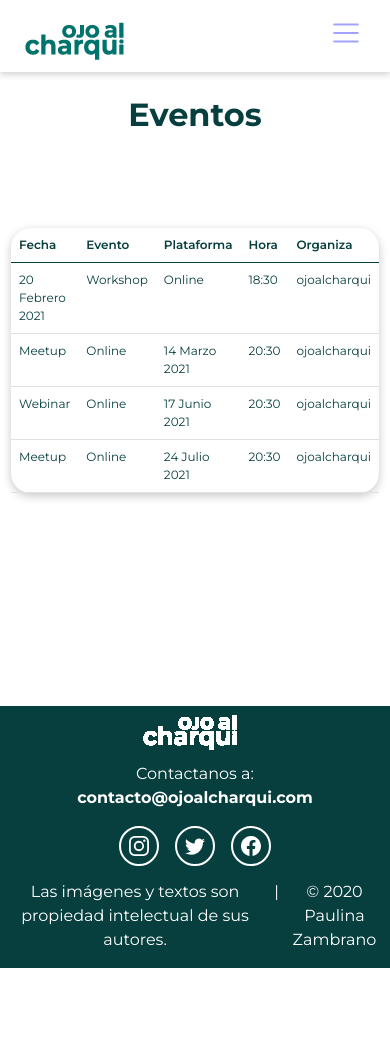
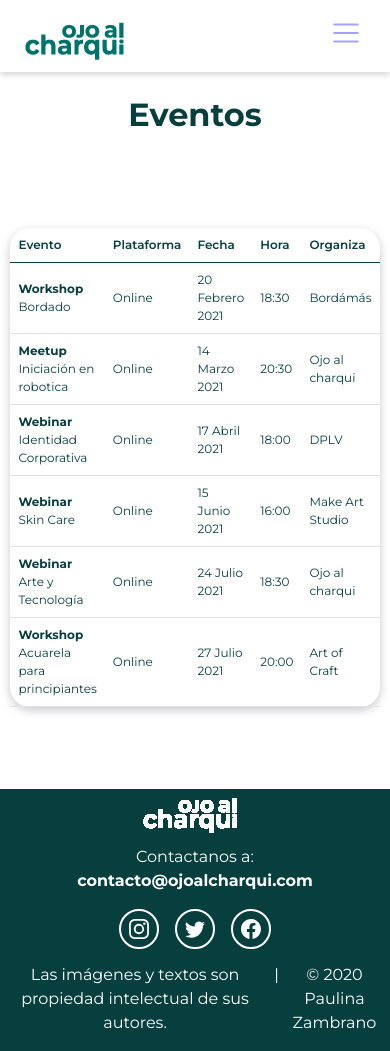
Before and after one commit to palyzambrano/coderhouse-ojoalcharqui, a website: page pages/eventos.html in a window 390 px wide. Before the commit the page ends 968 px from the top, so only its background shows below. Drawn offline with nearby package versions, Linux system fonts and the light colour scheme.

Commit message:
2 filas para "td" en eventos

```diff
--- a/pages/eventos.html
+++ b/pages/eventos.html
@@ -45,41 +45,55 @@
         <table class="table" id="eventos">
           <thead>
             <tr>
-              <th scope="col">Fecha</th>
               <th scope="col">Evento</th>
               <th scope="col">Plataforma</th>
+              <th scope="col">Fecha</th>
               <th scope="col">Hora</th>
               <th scope="col">Organiza</th>
             </tr>
           </thead>
           <tbody>
             <tr>
+              <td><b>Workshop</b> Bordado</td>
+              <td>Online</td>
               <td><time datetime="2021-02-20">20 Febrero 2021</time></td>
-              <td>Workshop</td>
-              <td>Online</td>
               <td><time datetime="18:30">18:30</time></td>
-              <td>ojoalcharqui</td>
+              <td>Bordámás</td>
             </tr>
             <tr>
-              <td>Meetup</td>
+              <td><b>Meetup</b> Iniciación en robotica</td>
               <td>Online</td>
               <td><time datetime="2021-03-14">14 Marzo 2021</time></td>
               <td><time datetime="20:30">20:30</time></td>
-              <td>ojoalcharqui</td>
+              <td>Ojo al charqui</td>
             </tr>
             <tr>
-              <td>Webinar</td>
+              <td><b>Webinar</b> Identidad Corporativa</td>
               <td>Online</td>
-              <td><time datetime="2021-06-17">17 Junio 2021</time></td>
-              <td><time datetime="20:30">20:30</time></td>
-              <td>ojoalcharqui</td>
+              <td><time datetime="2021-04-17">17 Abril 2021</time></td>
+              <td><time datetime="18:00">18:00</time></td>
+              <td>DPLV</td>
             </tr>
             <tr>
-              <td>Meetup</td>
+              <td><b>Webinar</b> Skin Care</td>
+              <td>Online</td>
+              <td><time datetime="2021-06-15">15 Junio 2021</time></td>
+              <td><time datetime="16:00">16:00</time></td>
+              <td>Make Art Studio</td>
+            </tr>
+            <tr>
+              <td><b>Webinar</b> Arte y Tecnología</td>
               <td>Online</td>
               <td><time datetime="2021-07-24">24 Julio 2021</time></td>
-              <td><time datetime="20:30">20:30</time></td>
-              <td>ojoalcharqui</td>
+              <td><time datetime="18:30">18:30</time></td>
+              <td>Ojo al charqui</td>
+            </tr>
+            <tr>
+              <td><b>Workshop</b> Acuarela para principiantes</td>
+              <td>Online</td>
+              <td><time datetime="2021-07-27">27 Julio 2021</time></td>
+              <td><time datetime="20:00">20:00</time></td>
+              <td>Art of Craft</td>
             </tr>
           </tbody>
         </table>
--- a/scss/eventos.scss
+++ b/scss/eventos.scss
@@ -8,20 +8,6 @@
     border-radius: 20px;
     box-shadow: 0 3px 10px #00000038;
     margin-right: 2rem;
-
-    .verMas {
-      font-weight: 600;
-      font-size: 14px;
-      height: 38px;
-      width: 120px;
-      background-color: #073E3E;
-      border-radius: 18px;
-      color: white;
-      box-sizing: border-box;
-      margin: 12px 17px 0 228px;
-      padding-top: 8px;
-      text-align: center;
-    }
   }
 
   @media only screen and (max-width : 600px) {
@@ -32,5 +18,9 @@
       overflow-x: auto;
       width: 320px;
     }
+
+    td {
+      vertical-align: middle;
+    }
   }
 }
--- a/scss/header.scss
+++ b/scss/header.scss
@@ -57,6 +57,7 @@ header {
   }
 
   .navigator {
+
     &.dropdown-menu {
       padding: 0;
       overflow: hidden;
@@ -73,7 +74,8 @@ header {
           height: 100%;
           width: 100%;
 
-          &:active, &:hover {
+          &:active,
+          &:hover {
             background-color: #D9D9D9;
           }
         }
```
Also changed, not shown: pages/articulos.html (added, +43 -0 lines), pages/contacto.html (+1 -1 lines), css/style.css.
